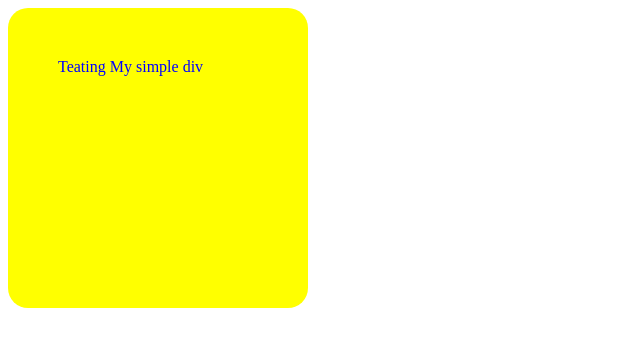
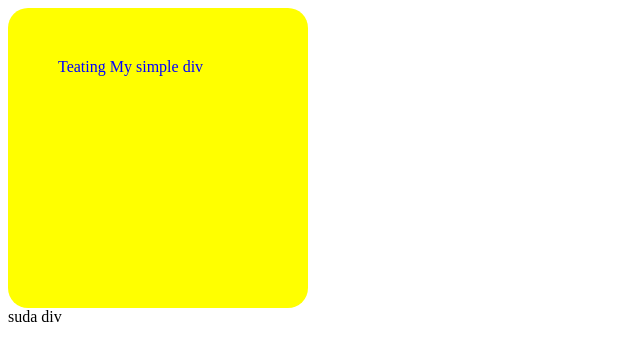
Before and after one commit to dkamiab/testing, a plain HTML site: page myweb/public_html/index.html in a window 1280 px wide. Shown: the full height of the page, 0-640 px from the left. Drawn offline with Linux system fonts and the light colour scheme.

Commit message:
suda changes

```diff
--- a/myweb/public_html/index.html
+++ b/myweb/public_html/index.html
@@ -12,5 +12,6 @@
     </head>
     <body>
         <div style="color:blue; background-color:  yellow; padding: 50px; width: 200px; height: 200px; border-radius: 20px;">Teating My simple div</div>
+        <div> suda div</div>
     </body>
 </html>
```
